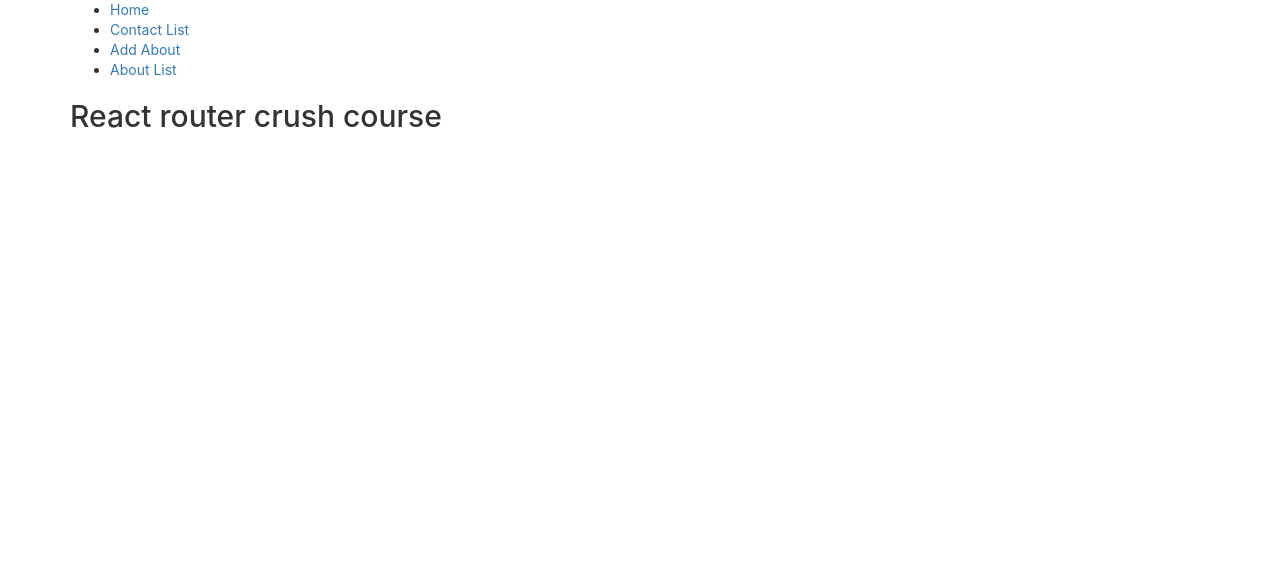
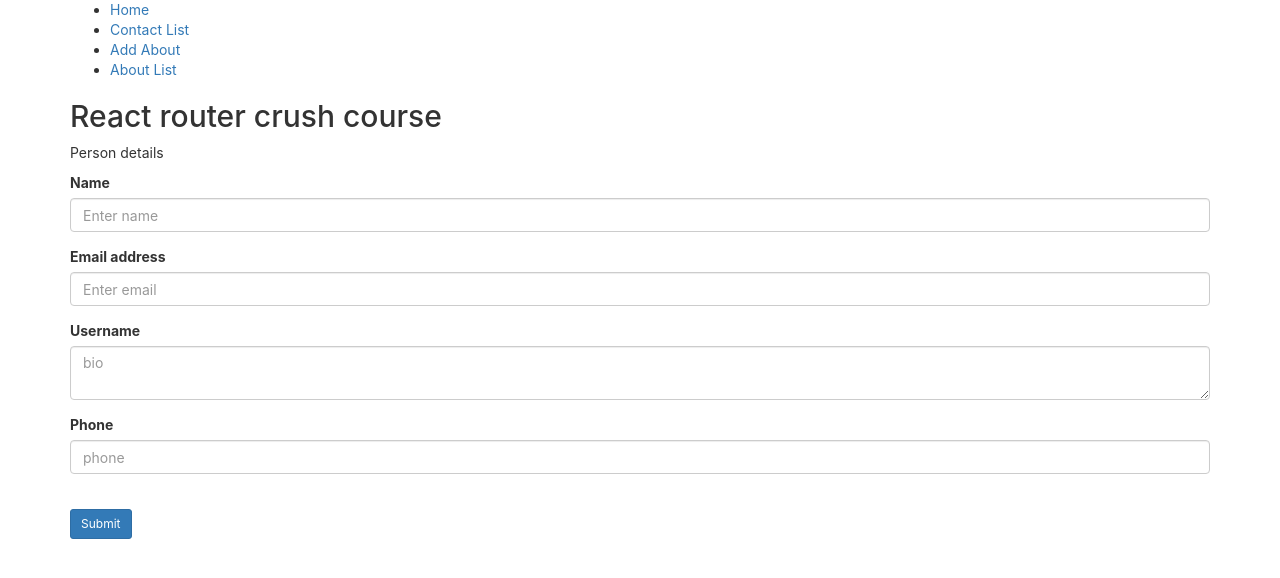
Before and after one commit to lhmisho/React-Tutorial, a React (Create React App) app: page /person-details/1 in a window 1280 px wide. Shown: the top 578 px of the page. Built offline with nearby package versions, Linux system fonts and the light colour scheme; no server answers.

Commit message:
person details minimul

```diff
--- a/src/components/about/about.js
+++ b/src/components/about/about.js
@@ -1,6 +1,6 @@
 import React, { Component } from 'react'
 import axios from 'axios'
-
+import { Link } from 'react-router-dom'
 const BASE_URL = 'http://localhost:3000/persons'
 
 class Person extends Component{
@@ -55,6 +55,7 @@ class Person extends Component{
                 <td>{obj.phone ? obj.phone : 'N/A'}</td>
                 <td>
                   <button className="btn btn-warning btn-sm" onClick={ this.deleteHandler(obj.id).bind(this)} >Delete</button>
+                  <button className="btn btn-danger btn-sm"><Link to={`/person-details/${obj.id}`}>Edit</Link></button>
                 </td>
               </tr>
               )
--- /dev/null
+++ b/src/components/about/personDetails.js
@@ -0,0 +1,64 @@
+import React, { Component } from 'react'
+import axios from 'axios'
+
+const BASE_URL = 'http://localhost:3000/persons'
+
+class PersonDetails extends Component{
+
+    state = {
+        person : []
+    }
+
+    componentDidMount(){
+
+        const { match: { params } } = this.props;
+        axios.get(`${BASE_URL}/${params.personId}`)
+            .then(res => {
+                this.setState({
+                    person: res.data
+                })
+                console.log(this.state.person)
+            })
+            .then(err => console.log(err))
+    }
+
+    changeHandler = (event) =>{
+        console.log(event)
+    }
+    submitHandler = (event) =>{
+        console.log(event)
+    }
+    render(){
+
+        let  data  = this.state.person
+        return(
+            <div>
+            <p>Person details</p>
+            <form onSubmit={this.submitHandler}>
+                <div className="form-group">
+                    <label htmlFor="name">Name</label>
+                    <input type="text" className="form-control" id="name" name="name" placeholder="Enter name" defaultValue={data.name} onChange={this.changeHandler} />
+                </div>
+                <div className="form-group">
+                    <label htmlFor="email">Email address</label>
+                    <input type="email" className="form-control" id="email" name="email" placeholder="Enter email" onChange={this.changeHandler} defaultValue={data.email} />
+                </div>
+                <div className="form-group">
+                    <label htmlFor="bio">Username</label>
+                    <textarea type="textarea" className="form-control" id="bio" name="bio" placeholder="bio" onChange={this.changeHandler} defaultValue={data.bio} />
+                </div>
+                <div className="form-group">
+                    <label htmlFor="phone">Phone</label>
+                    <input type="text" className="form-control" id="phone" name="phone" placeholder="phone" onChange={this.changeHandler} defaultValue={data.phone} />
+                </div>
+                <br></br>
+                <div className="form-group">
+                    <button className="btn btn-primary btn-sm" type="submit">Submit</button>
+                </div>
+            </form>
+            </div>
+        )
+    }
+}
+
+export default PersonDetails
--- a/src/components/nav/nav.js
+++ b/src/components/nav/nav.js
@@ -1,6 +1,7 @@
 import React, { Component } from 'react'
 import { BrowserRouter as Router, Switch, Link, Route } from 'react-router-dom'
 import ContactDetails from '../contact/contactDetails'
+import PersonDetails from '../about/personDetails'
 
 class Nav extends Component {
   render() {
@@ -36,6 +37,7 @@ class Nav extends Component {
               <Route path="/add-about/" component={this.props.navElements.postForm} />
               <Route path="/about-list/" component={this.props.navElements.about} />
               <Route exact path="/contactDetails/:contactId" component={ContactDetails} />
+              <Route exact path="/person-details/:personId" component={PersonDetails} />
               {/* <Route path="/contact-details/" component={ContactDetails} /> */}
 
             </Switch>
```
